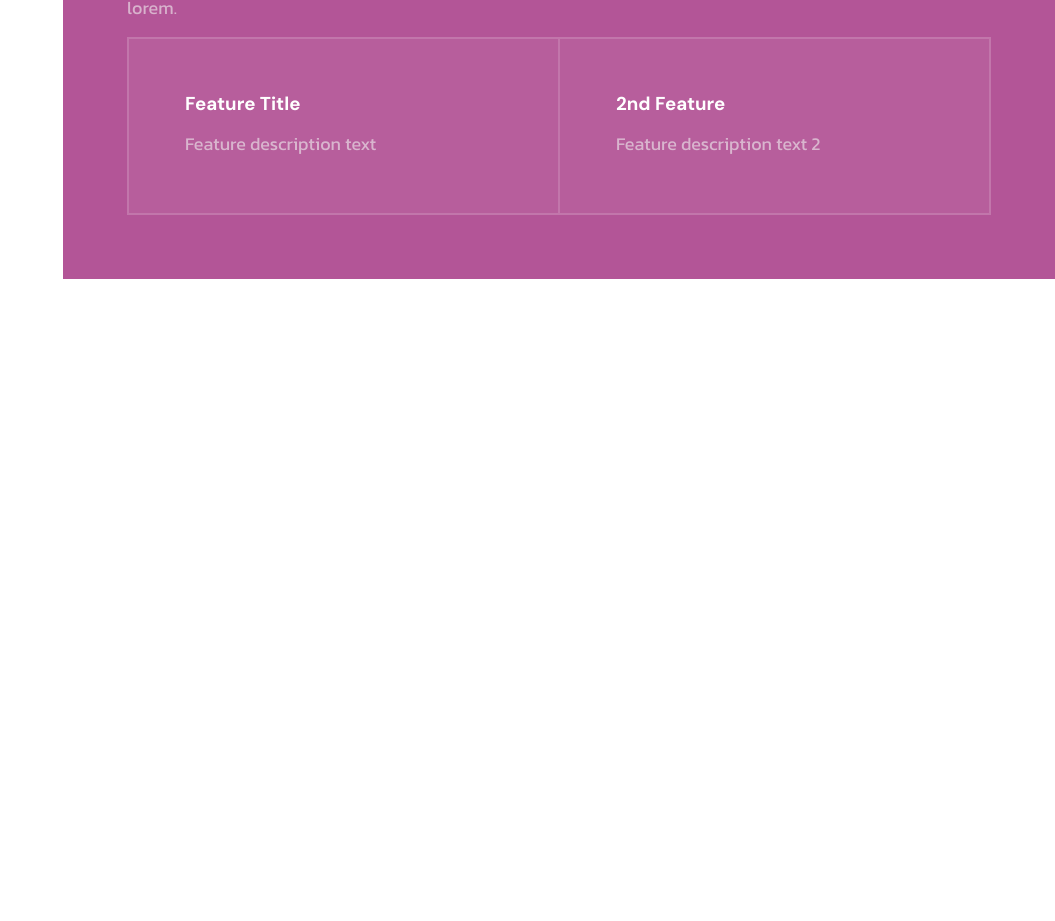
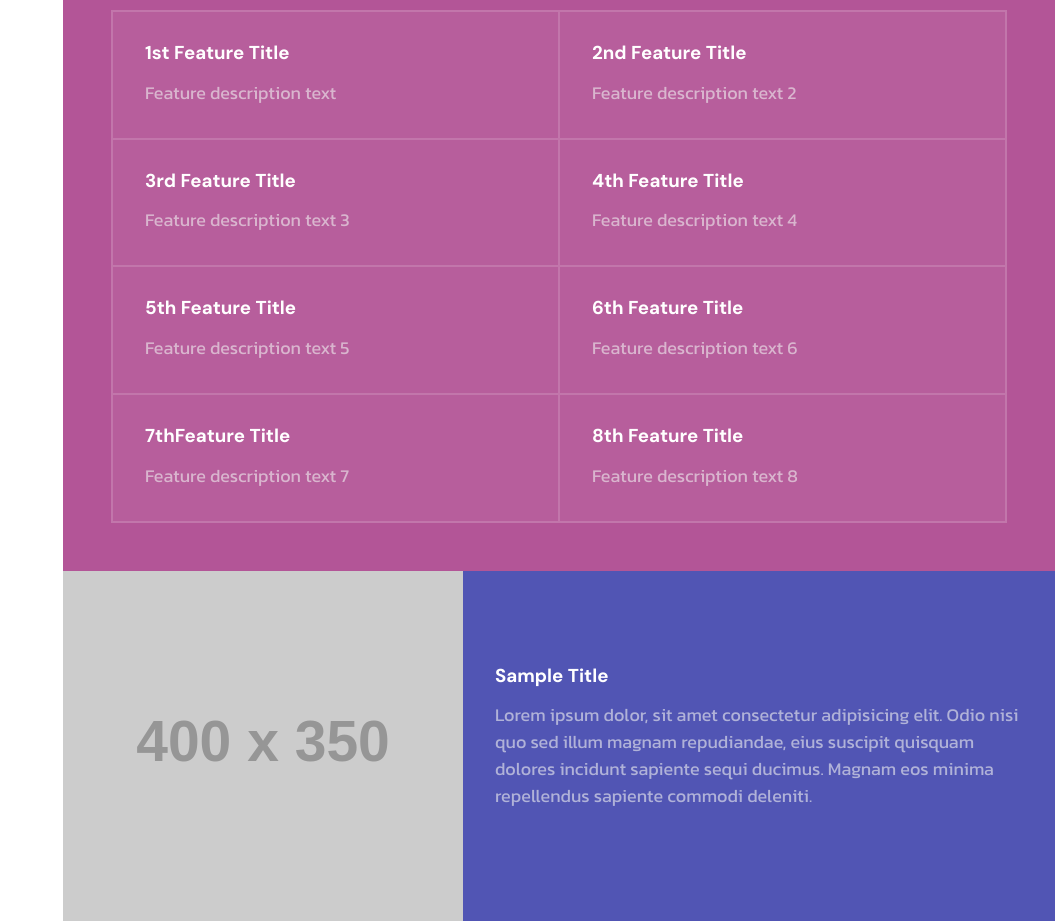
Before and after one commit to avspyros/Netmorph, a React (Vite) app: page / in a window 1280 px wide. Shown: the part 964-1885 px from the top of the page, without its empty margins (225-1280 px from the left). Before the commit the page ends 1243 px from the top, so only its background shows below. Built offline with nearby package versions, Linux system fonts and the light colour scheme.

Commit message:
Sample section layout

```diff
--- a/src/App.jsx
+++ b/src/App.jsx
@@ -5,9 +5,11 @@ import './app.scss'
 
 // COMPONENTS
 import Navbar from './components/Navbar'
+// import Container from './components/Container'
 import Welcome from './components/Welcome'
 import Profile from './components/Profile'
-// import Content from './components/Content'
+import Samples from './components/Samples'
+
 
 
 function App() {
@@ -17,7 +19,7 @@ function App() {
       <div className="content-wrapper">
         <Welcome />
         <Profile />
-
+        <Samples />
       </div>
       <footer></footer>
     </div>
--- /dev/null
+++ b/src/components/Container.jsx
@@ -0,0 +1,7 @@
+export default function Container(props) {
+  return (
+    <div className="container">
+      {props.children}
+    </div>
+  )
+}
--- a/src/components/Profile.jsx
+++ b/src/components/Profile.jsx
@@ -1,4 +1,5 @@
 // COMPONENTS
+import Container from './Container'
 import ProfileHeader from './ProfileHeader'
 import ProfileBlock from './ProfileBlock'
 // import { FontAwesomeIcon } from "@fortawesome/react-fontawesome";
@@ -11,19 +12,47 @@ export default function Profile() {
   return (
 
     <div className="profile-wrapper">
-      <div className="container">
+
+      <Container>
+
         <ProfileHeader />
         <div className="profile-box-wrapper">
           <ProfileBlock
-            title="Feature Title"
+            title="1st Feature Title"
             description="Feature description text"
           />
           <ProfileBlock
-            title="2nd Feature"
+            title="2nd Feature Title"
             description="Feature description text 2"
           />
+          <ProfileBlock
+            title="3rd Feature Title"
+            description="Feature description text 3"
+          />
+          <ProfileBlock
+            title="4th Feature Title"
+            description="Feature description text 4"
+          />
+          <ProfileBlock
+            title="5th Feature Title"
+            description="Feature description text 5"
+          />
+          <ProfileBlock
+            title="6th Feature Title"
+            description="Feature description text 6"
+          />
+          <ProfileBlock
+            title="7thFeature Title"
+            description="Feature description text 7"
+          />
+          <ProfileBlock
+            title="8th Feature Title"
+            description="Feature description text 8"
+          />
         </div>
-      </div>
+
+      </Container>
+
     </div>
 
   )
--- /dev/null
+++ b/src/components/SampleBlock.jsx
@@ -0,0 +1,13 @@
+export default function SampleBlock({ title, description }) {
+  return (
+    <div className="sample-block">
+      <div className="preview-container">
+        <img src="https://fakeimg.pl/400x350" alt="sample-preview" />
+      </div>
+      <div className="excerpt-container">
+        <h3>Sample Title</h3>
+        <p>Lorem ipsum dolor, sit amet consectetur adipisicing elit. Odio nisi quo sed illum magnam repudiandae, eius suscipit quisquam dolores incidunt sapiente sequi ducimus. Magnam eos minima repellendus sapiente commodi deleniti.</p>
+      </div>
+    </div>
+  )
+}
--- /dev/null
+++ b/src/components/Samples.jsx
@@ -0,0 +1,10 @@
+// COMPONENTS
+import SampleBlock from './SampleBlock'
+
+export default function Samples() {
+  return (
+    <div className="samples-wrapper">
+      <SampleBlock />
+    </div>
+  )
+}
--- a/src/components/Welcome.jsx
+++ b/src/components/Welcome.jsx
@@ -1,16 +1,22 @@
+import Container from './Container'
+
 export default function Welcome() {
 
   return (
     <header>
       <div className="header-wrapper">
-        <div className="header-container container">
+
+        <Container>
+
           <h1>Main Title</h1>
           <p>Qui tenetur amet nisi, voluptate totam voluptates possimus tempora assumenda vitae quas in earum voluptas ad maiores esse laboriosam ipsum. Deserunt eum nihil doloribus, nobis dolores quis nostrum quibusdam dolorum.
           </p>
           <div className="btn-container">
             <a href="#" className="btn-link">Learn more</a>
           </div>
-        </div>
+
+        </Container>
+
       </div>
     </header>
   )
--- a/src/style_components/_containers.scss
+++ b/src/style_components/_containers.scss
@@ -1,14 +1,27 @@
 @use '../style_global' as *;
 
 .container {
-  padding: 4rem;
+  max-width: $screen-lg;
+  margin: auto;
+  padding: 1rem;
+
+  @include mq($screen-xs) {
+    padding: 2rem;
+  }
+
+  @include mq($screen-md) {
+    padding: 3rem;
+  }
+
+  @include mq($screen-lg) {
+    padding: 4rem;
+  }
 }
 
 .nav-wrapper + .content-wrapper {
   min-height: 100vh;
   margin-left: 0;
   padding-top: 6em;
-
 
   @include mq($screen-md) {
     margin-left: 18em;
@@ -34,25 +47,51 @@
   position: relative;
 }
 
+.profile-header {
+  margin-bottom: 2rem;
+}
+
 .profile-box-wrapper {
   background-color: rgba(255, 255, 255, 0.05);
   border: 1px solid rgba(255, 255, 255, 0.15);
 
   .profile-block {
-    padding: 3.5em;
-
     border: 1px solid rgba(255, 255, 255, 0.15);
+    padding: 2em;
 
     p {
       margin-bottom: 0;
     }
-
   }
 
   @include mq($screen-sm) {
     display: flex;
+    flex-wrap: wrap;
+
     .profile-block {
       width: 50%;
     }
   }
 }
+
+.samples-wrapper {
+  background-color: $bg-neutral;
+}
+
+.sample-block {
+
+  img {
+    max-width: 400px;
+    margin: auto;
+  }
+
+  @include mq($screen-sm) {
+    display: flex;
+    align-items: center;
+  }
+
+  .excerpt-container {
+    flex: 2;
+    padding: 2rem;
+  }
+}
--- a/src/style_global/_colors.scss
+++ b/src/style_global/_colors.scss
@@ -1,6 +1,10 @@
 $bg-darker: #302550;
 $bg-dark: #5e42a6;
+
 $bg-neutral: #5155B4;
+$bg-neutral-accent-1: #4D51AB;
+$bg-neutral-accent-2: #494CA2;
+
 $bg-light: #AF4C91;
 $bg-lighter: #B35597;
 $bg-transparent: rgba(255, 255, 255, 0.05);
```
Also changed, not shown: src/components/Content.jsx (deleted, +0 -7 lines).
